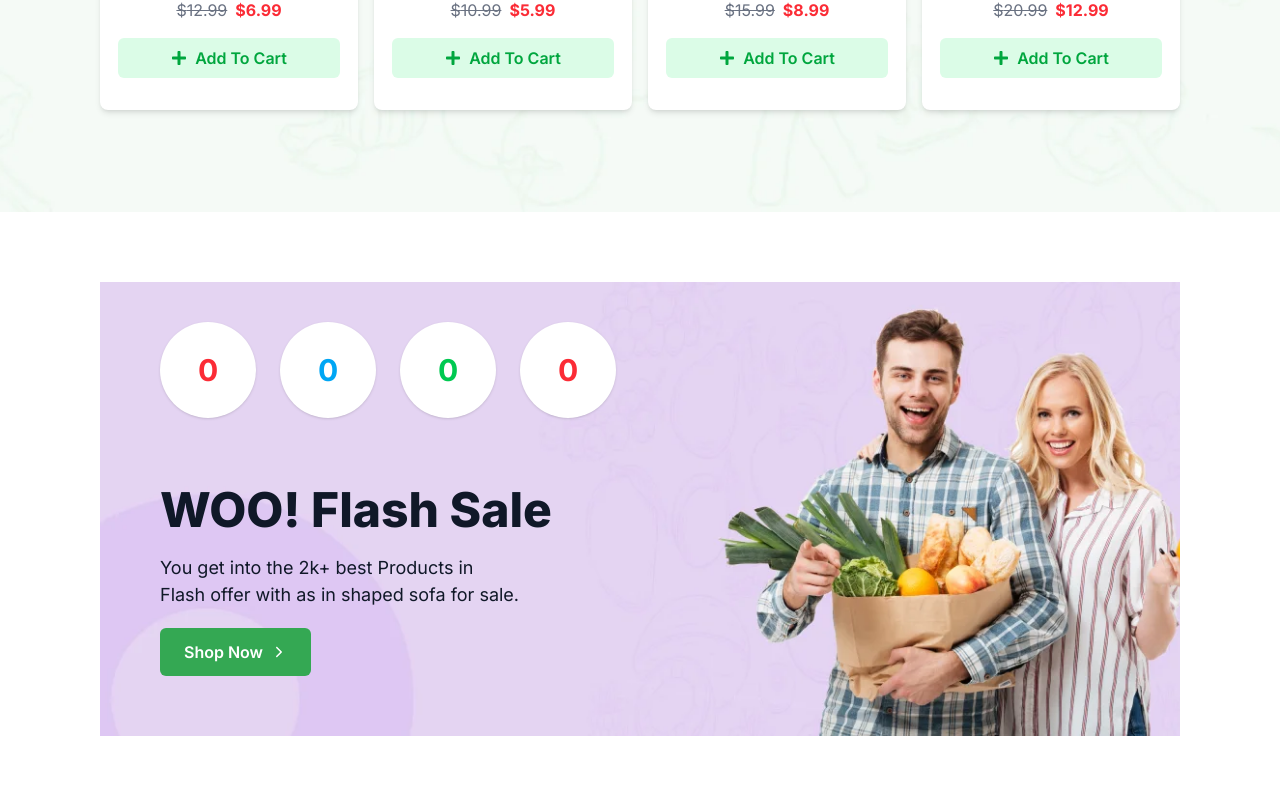
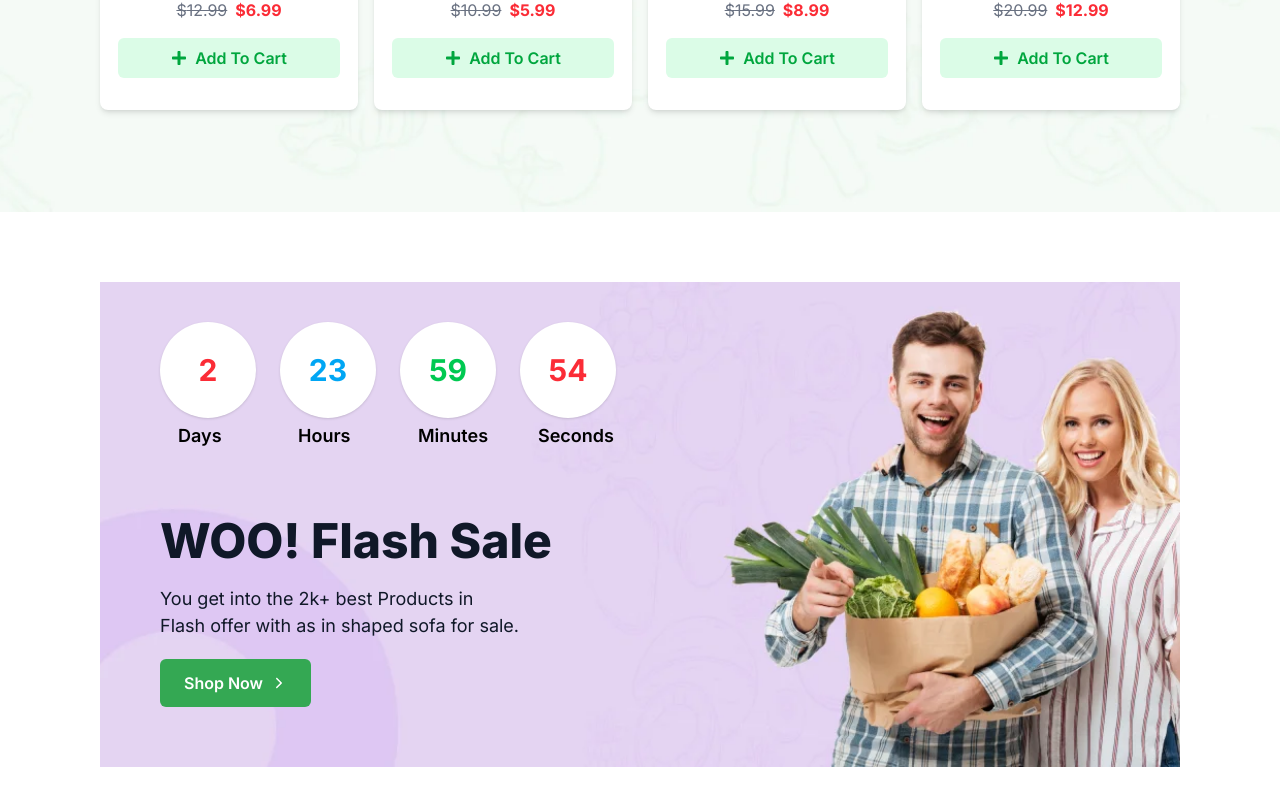
Before and after one commit to ahamedasif07/Project-Fresh-Grocery, a React (Vite) app: page / in a window 1280 px wide. Shown: the part 2489-3294 px from the top of the page. Built offline with nearby package versions, Linux system fonts and the light colour scheme.

Commit message:
timer dynaic

```diff
--- a/src/components/FlashSale/FlashSale.jsx
+++ b/src/components/FlashSale/FlashSale.jsx
@@ -1,9 +1,41 @@
-import React from "react";
+import React, { useEffect, useState } from "react";
 import flashSale from "../../../public/assets/flash_sale.webp";
 import SectionContainer from "../SectionContainer/SectionContainer";
 import PrimaryButton from "../PrymaryButton/PrimaryButton";
 
 const FlashSale = () => {
+  const [timeLeft, setTimeLeft] = useState({
+    days: 0,
+    hours: 0,
+    minutes: 0,
+    seconds: 0,
+  });
+
+  useEffect(() => {
+    const targetDate = new Date().getTime() + 3 * 24 * 60 * 60 * 1000; // 3 days from now
+
+    const interval = setInterval(() => {
+      const now = new Date().getTime();
+      const distance = targetDate - now;
+
+      if (distance <= 0) {
+        clearInterval(interval);
+        setTimeLeft({ days: 0, hours: 0, minutes: 0, seconds: 0 });
+      } else {
+        const days = Math.floor(distance / (1000 * 60 * 60 * 24));
+        const hours = Math.floor(
+          (distance % (1000 * 60 * 60 * 24)) / (1000 * 60 * 60)
+        );
+        const minutes = Math.floor((distance % (1000 * 60 * 60)) / (1000 * 60));
+        const seconds = Math.floor((distance % (1000 * 60)) / 1000);
+
+        setTimeLeft({ days, hours, minutes, seconds });
+      }
+    }, 1000);
+
+    return () => clearInterval(interval);
+  }, []);
+
   return (
     <div className="py-[70px]">
       <SectionContainer>
@@ -22,14 +54,22 @@ const FlashSale = () => {
                   "text-green-500",
                   "text-red-500",
                 ];
+                const values = [
+                  timeLeft.days,
+                  timeLeft.hours,
+                  timeLeft.minutes,
+                  timeLeft.seconds,
+                ];
                 return (
-                  <div
-                    key={label}
-                    className="bg-white w-24 h-24 rounded-full flex flex-col justify-center items-center shadow"
-                  >
-                    <span className={`text-3xl font-bold ${colors[index]}`}>
-                      0
-                    </span>
+                  <div key={label}>
+                    <div className="bg-white w-24 h-24 rounded-full flex flex-col justify-center items-center shadow">
+                      <span className={`text-3xl font-bold ${colors[index]}`}>
+                        {values[index]}
+                      </span>
+                    </div>
+                    <h3 className="text-[18px] font-semibold ml-[18px] mt-1">
+                      {label}
+                    </h3>
                   </div>
                 );
               })}
```
